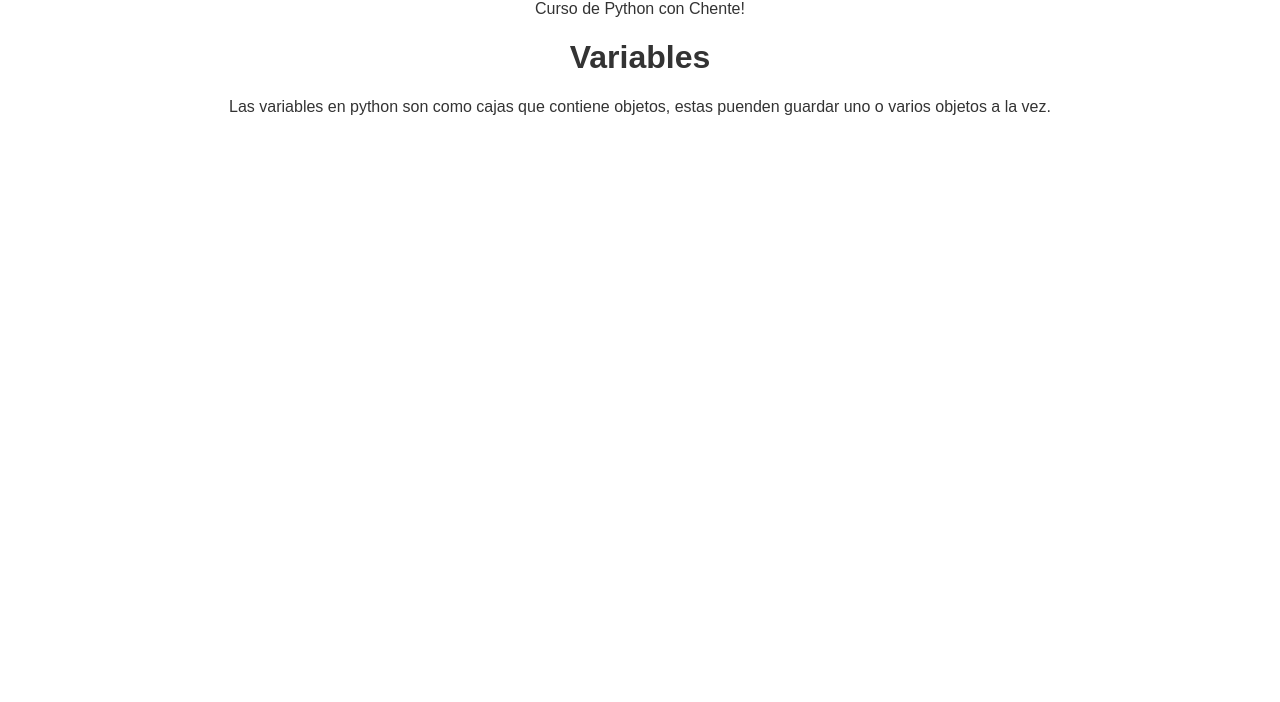
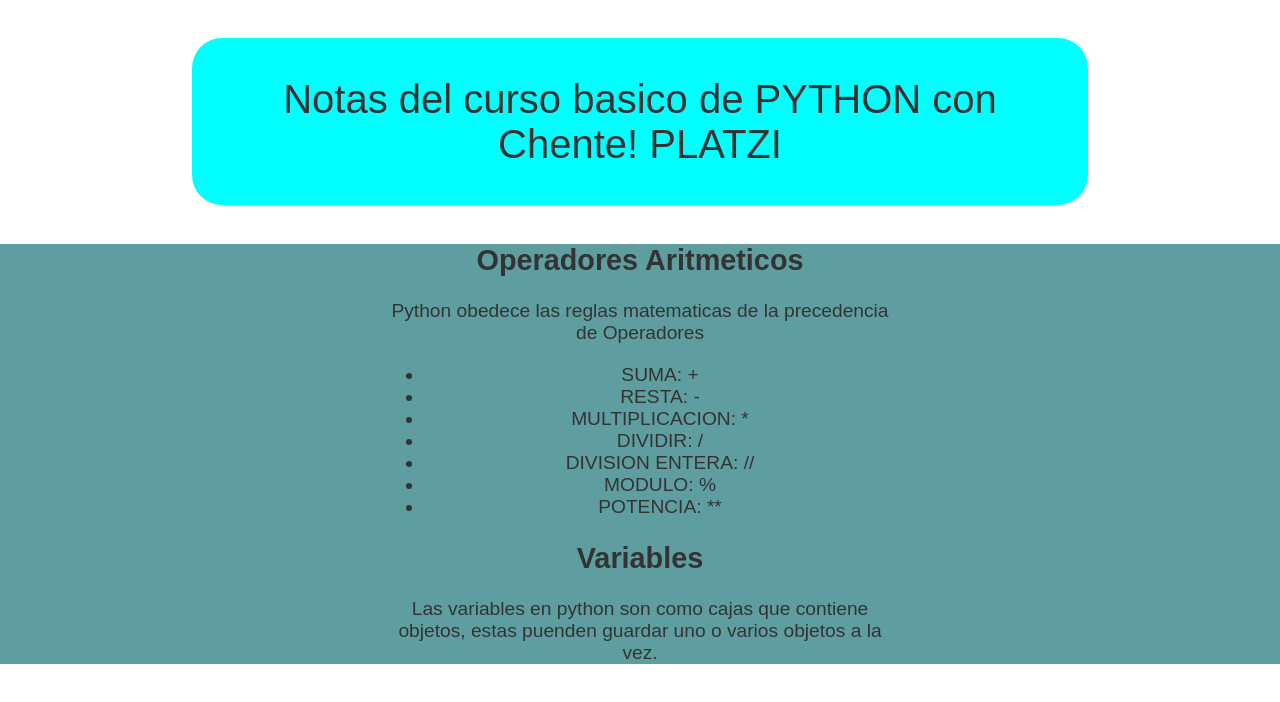
Before and after one commit to vicenten96/pythonNotes, a plain HTML site: page index.html in a window 1280 px wide. Drawn offline with Linux system fonts and the light colour scheme.

Commit message:
Version 1.1, agregamos colores y operadores aritmeticos

```diff
--- a/css/styles.css
+++ b/css/styles.css
@@ -6,3 +6,21 @@ body{
     margin: 0;
     padding: 0;
 }
+
+header{
+    padding: 3%;
+    margin: 3%;
+    margin-left: 15%;
+    margin-right: 15%;
+    font-size: 40px;
+    background-color: aqua;
+    border-radius: 30px;
+}
+
+section{
+    margin-top: 3%;
+    font-size: larger;
+    padding-left: 30%;
+    padding-right: 30%;
+    background-color: cadetblue;
+}
--- a/index.html
+++ b/index.html
@@ -5,12 +5,26 @@
     </head>
     <body>
         <header>
-            Curso de Python con Chente!
+            Notas del curso basico de PYTHON con Chente! PLATZI
         </header>
-        <h1>Variables</h1>
-        <p>
-            Las variables en python son como cajas que contiene objetos, estas puenden guardar uno o varios objetos a la vez.
-        </p>
-
+        <section id="container">
+            <h1>Operadores Aritmeticos</h1>
+            <p>
+                Python obedece las reglas matematicas de la precedencia de Operadores <br>
+                <ul>
+                    <li>SUMA: +</li>
+                    <li>RESTA: -</li>
+                    <li>MULTIPLICACION: *</li>
+                    <li>DIVIDIR: /</li>
+                    <li>DIVISION ENTERA: //</li>
+                    <li>MODULO: %</li>
+                    <li>POTENCIA: **</li>
+                </ul>
+            </p>
+            <h1>Variables</h1>
+            <p>
+                Las variables en python son como cajas que contiene objetos, estas puenden guardar uno o varios objetos a la vez.
+            </p>
+        </section>
     </body>
 </html>
```
